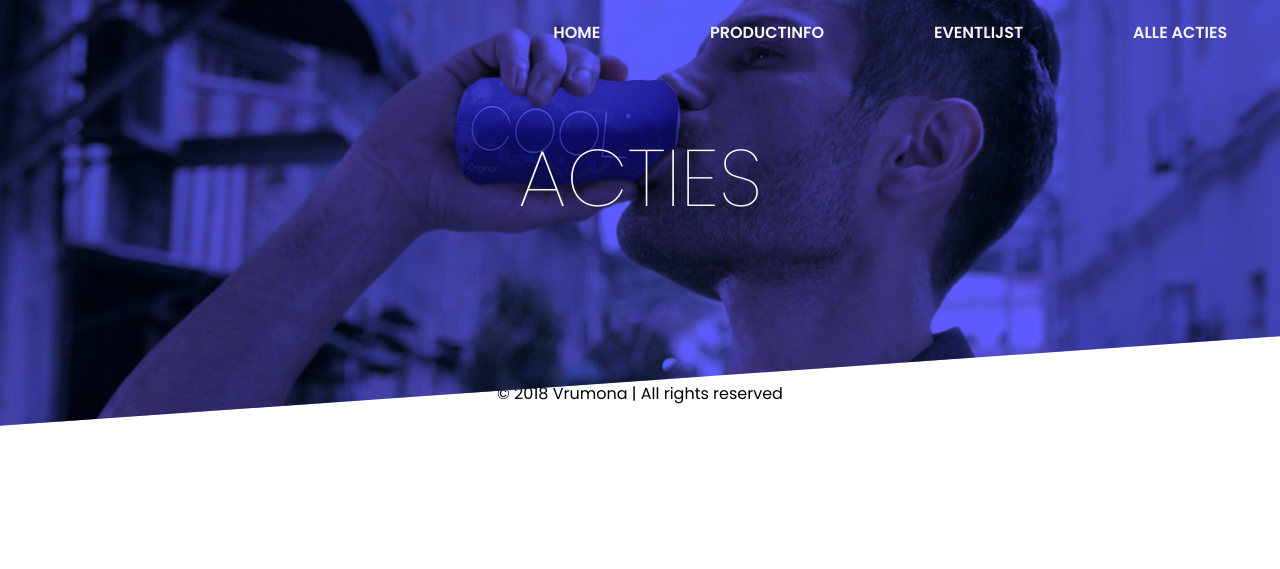
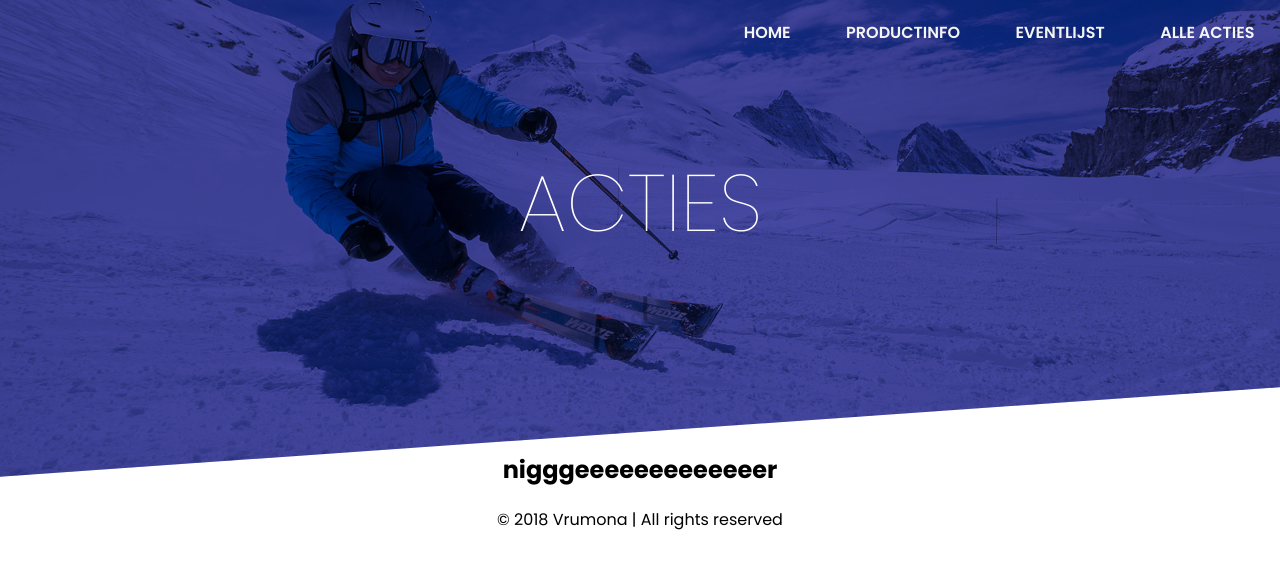
Before and after one commit to MrJulian01/Cool_energy, a PHP site: page /pages/acties.php in a window 1280 px wide. Shown: the top 569 px of the page. Run offline with PHP 8.4, Linux system fonts and the light colour scheme; some libraries are stand-ins or nearby versions.

Commit message:
[MODIFIED] acties.php

```diff
--- a/css/acties.css
+++ b/css/acties.css
@@ -1,3 +1,13 @@
+@media (min-width: 1200px){
+
+}
+@media (min-width: 768px){
+
+}
+@media (max-width: 575px){
+
+}
+
 ::selection {
   background-color: #89b8ff;
   color: white;
@@ -13,14 +23,14 @@ body {
 header {
   margin-top: -8vh;
   width: 100%;
-  padding-top: 10%;
-  padding-bottom: 7%;
-  background-image: url("../img/banner_drinking.png");
+  padding-top: 12%;
+  padding-bottom: 9%;
+  background-image: url("../img/ski2.jpg");
   background-position: center;
   background-repeat: no-repeat;
   background-size: cover;
   background-blend-mode: multiply;
-  background-color: rgba(76,76,255, 0.9);
+  background-color: rgba(0, 0, 128, 0.7);
   transform: skewY(-4deg);
 }
 
@@ -41,7 +51,6 @@ header h1 {
 }
 
 /*    NAVIGATION    */
-
 nav {
   width: 100%;
   position: absolute;
@@ -55,7 +64,7 @@ nav a {
   padding: 1vw;
   text-decoration: none;
   color: #F5F5F5;
-  margin: 40px;
+  margin: 1vw;
   font-weight: 600;
 }
 
@@ -66,8 +75,8 @@ nav a:hover {
 }
 
 /*    MAIN CONTENT    */
-#weekactie img{
-
+#weekactie{
+  text-align: center;
 }
 
 /*    FOOTER    */
--- a/pages/acties.php
+++ b/pages/acties.php
@@ -27,7 +27,7 @@
     <!-- main -->
       <main id="main_content">
         <section id="weekactie">
-
+          <h1>nigggeeeeeeeeeeeeer</h1>
         </section>
       </main>
 
```
